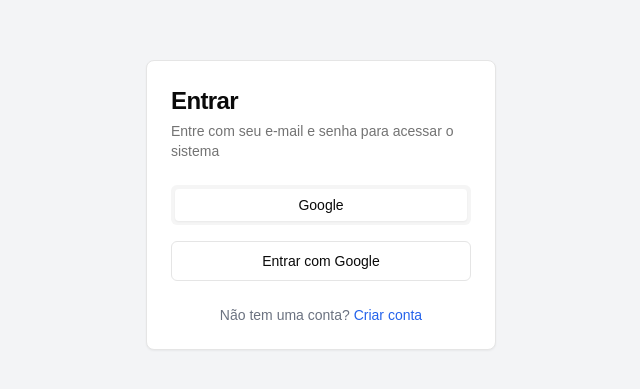
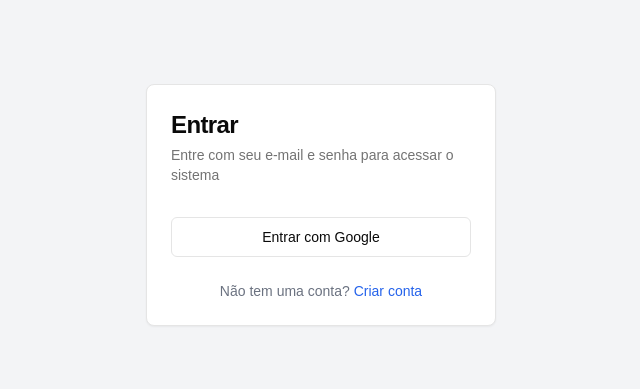
Before and after one commit to Duduzin13/Financeiro, a Next.js app: page /login in a window 1280 px wide. Shown: the part 195-584 px from the top of the page, without its empty margins (270-910 px from the left). Built offline with nearby package versions, Linux system fonts and the light colour scheme; no server answers.

Commit message:
Update login-form.tsx

```diff
--- a/components/auth/login-form.tsx
+++ b/components/auth/login-form.tsx
@@ -261,11 +261,7 @@ export function LoginForm() {
         )}
 
         <Tabs defaultValue="google" className="w-full">
-          <TabsList className="grid w-full grid-cols-1 mb-4 dark:bg-gray-700">
-            <TabsTrigger value="google" className="dark:data-[state=active]:bg-gray-600 dark:text-white">
-              Google
-            </TabsTrigger>
-          </TabsList>
+
 
           <TabsContent value="google">
             <Button
```
